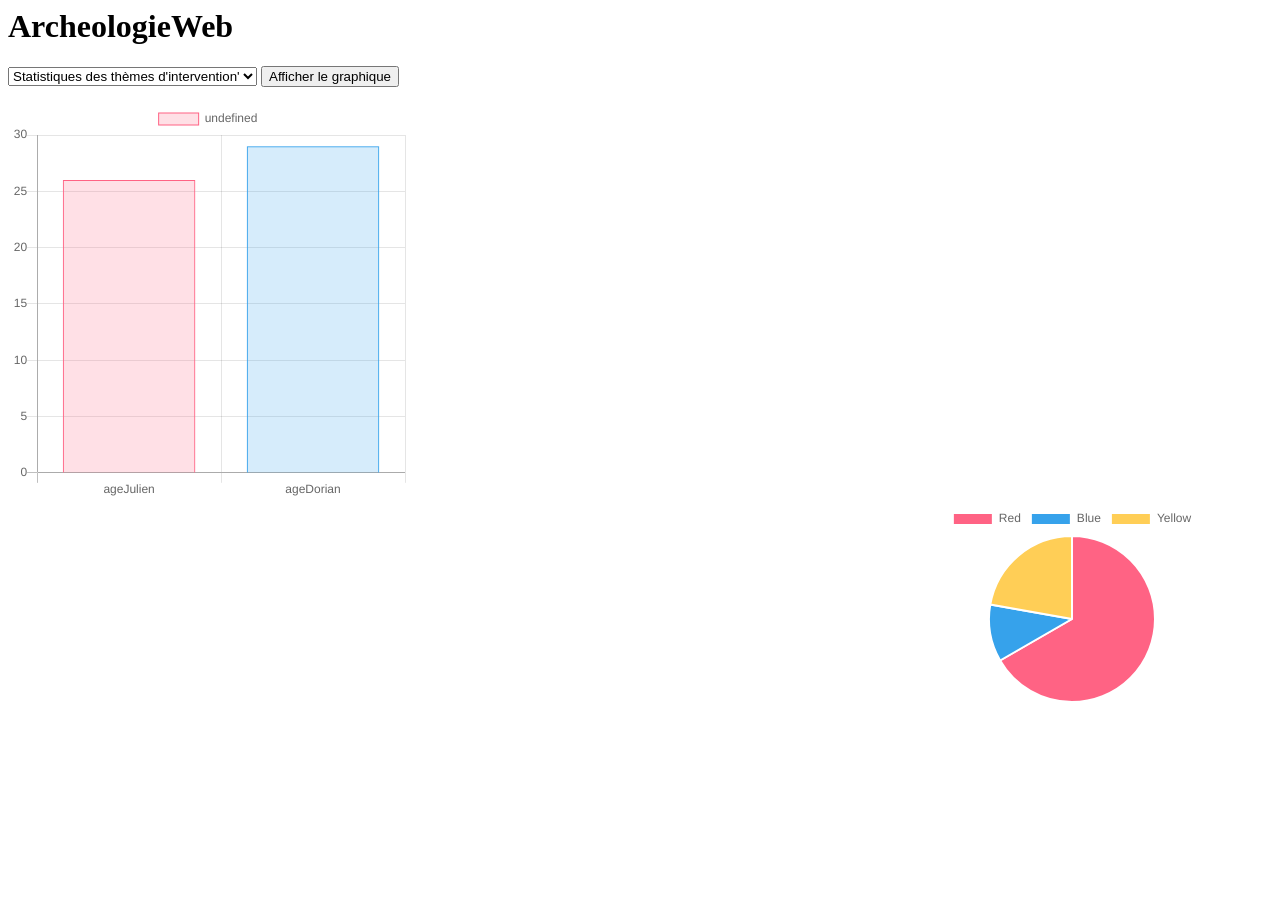
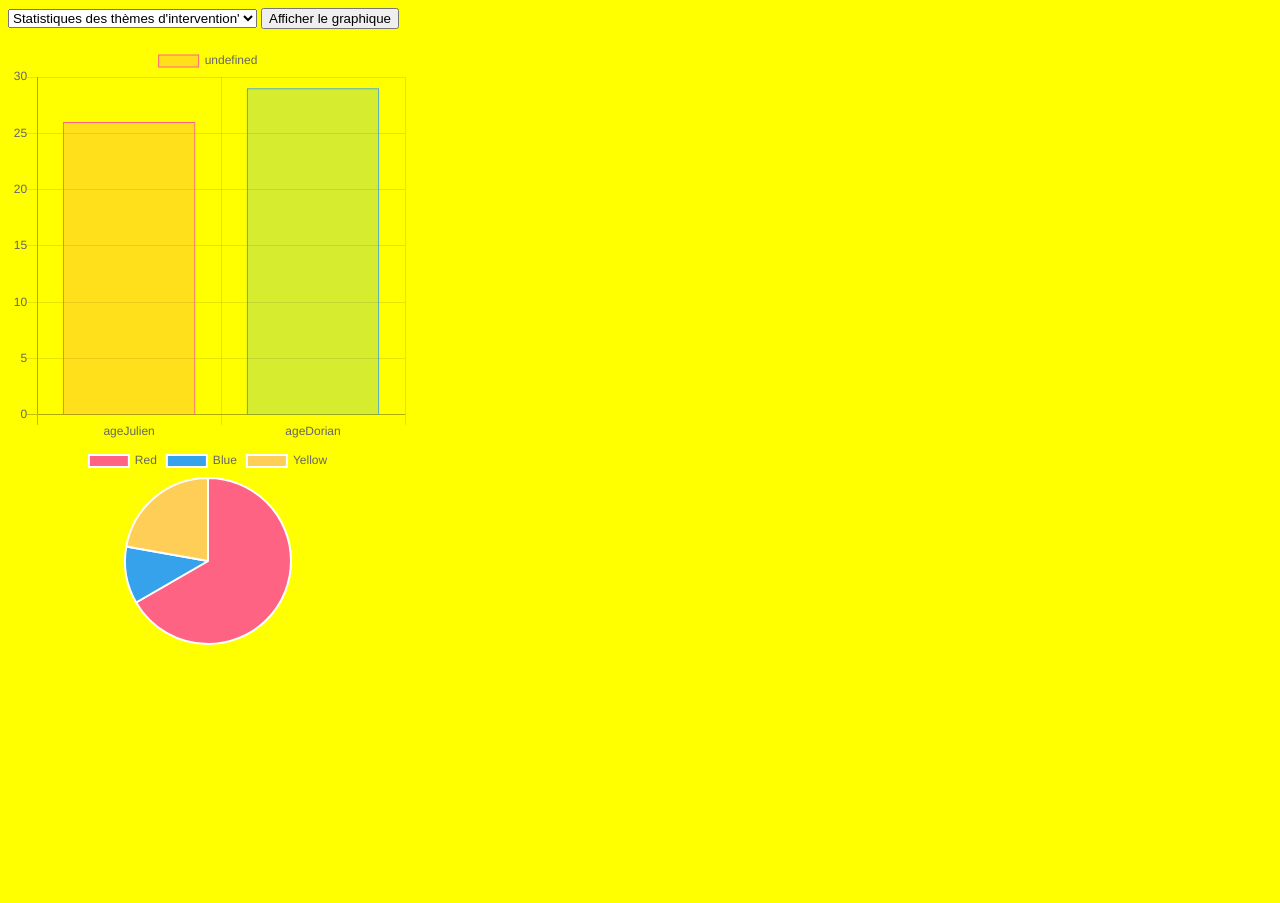
Before and after one commit to sharpbunny/ArcheologieWeb, a PHP site: the page made by Views/statsView.php in a window 1280 px wide. After the commit the page ends 645 px from the top, so only its background shows below. Run offline with PHP 8.4, Linux system fonts and the light colour scheme; some libraries are stand-ins or nearby versions.

Commit message:
le design en marche(pas de britney ok j'ai pigé

```diff
--- a/Assets/CSS/statsView.css
+++ b/Assets/CSS/statsView.css
@@ -1,15 +1,25 @@
-canvas{
+canvas {
     width: 100px;
     height: 100px;
 }
 
-#chartDiv{
+#chartDiv {
     width: 400px;
     height: 400px;
+    top: -100%;
 }
 
-#pieDiv{
-     width: 400px;
+#pieDiv {
+    width: 400px;
     height: 400px;
-    float: right;
+    position: relative;
 }
+
+#graphContainer {
+    z-index: 1;
+    position: relative;
+}
+
+#html {
+    background-color: yellow;
+}
--- a/Views/statsView.php
+++ b/Views/statsView.php
@@ -1,6 +1,6 @@
 <! doctype html>
 
-<html>
+<html id="html">
 
     <head>
     <!-- Vérifier si on doit le laisser dans le head ou le mettre dans le body -->
@@ -10,7 +10,8 @@
     </head>
 
     <body>
-        <h1>ArcheologieWeb</h1>
+        <!-- <h1>ArcheologieWeb</h1>-->
+        <div id="Container">  </div>
 
         <!-- Formulaire permettant de choisir la statistique à afficher-->
         <form action="../Controllers/statsController.php" method="post">
```
